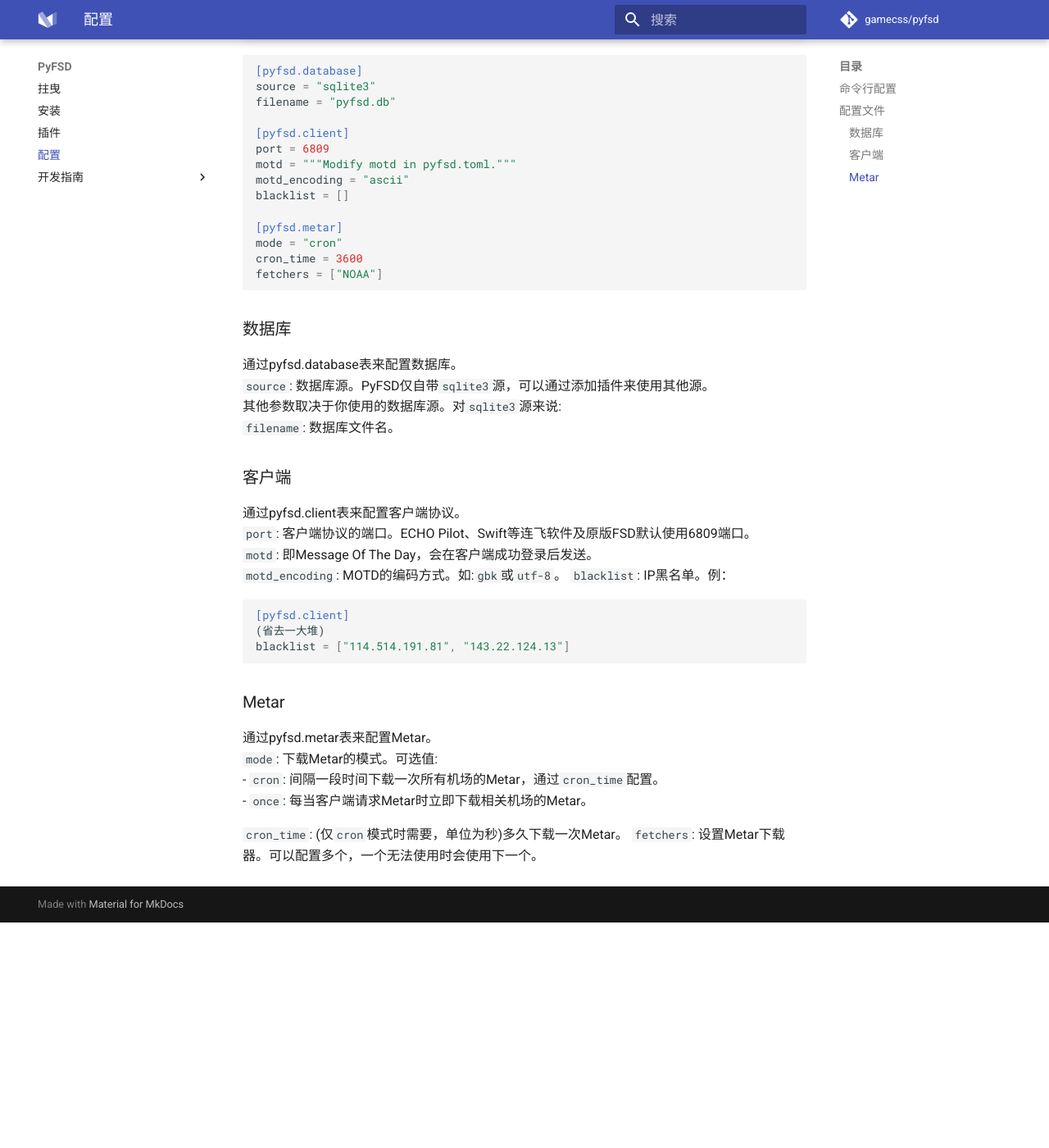
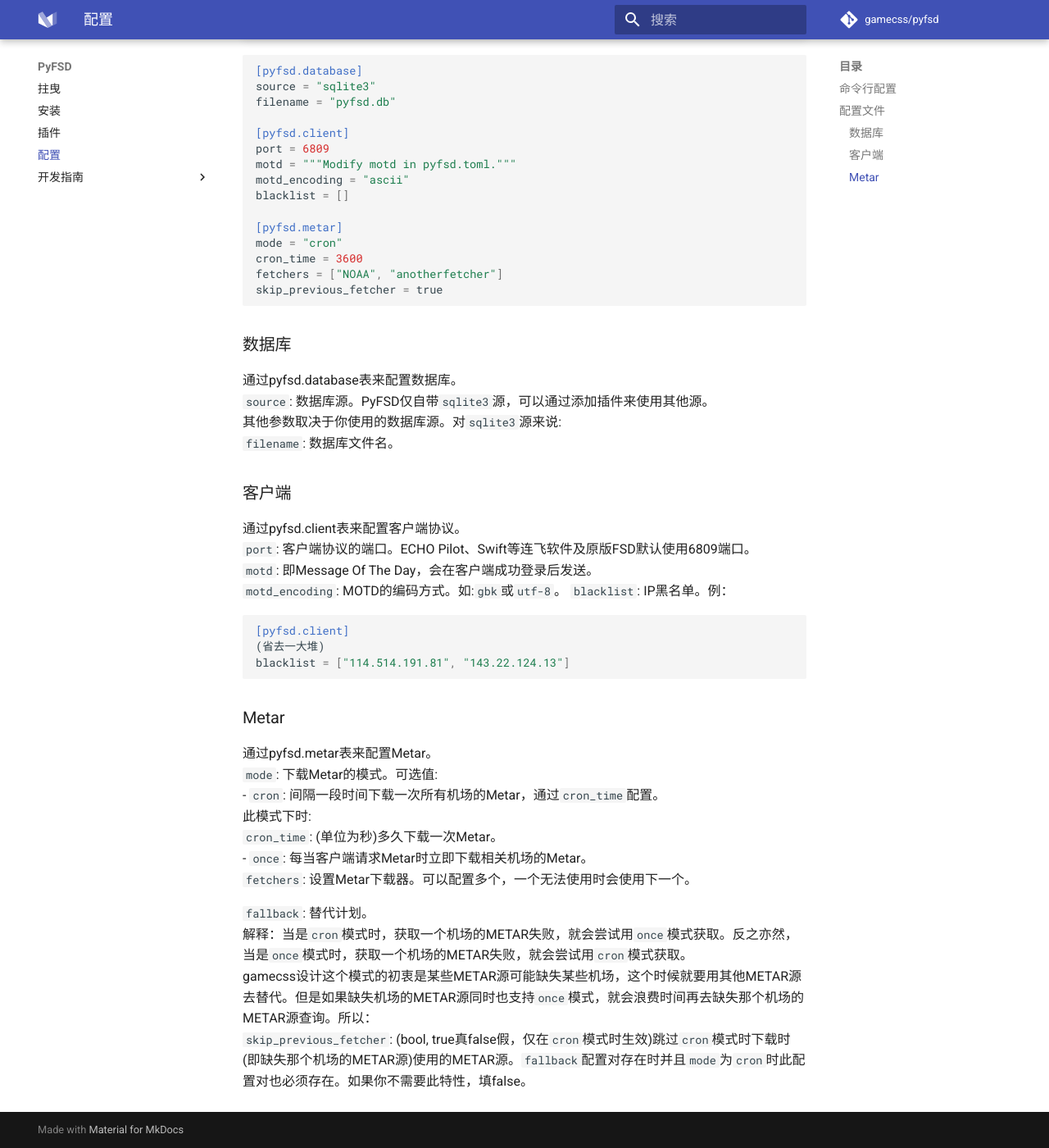
Before and after one commit to cfcsim/pyfsd, an MkDocs documentation site: the page built from docs/configure.md, in a window 1280 px wide and 1400 px high, scrolled down 584 px. Shown: the whole window at 82% size. Built offline with MkDocs 1.6.1 and Material for MkDocs 9.7.7, drawn with Linux system fonts in a browser that asks for light colours; comment, search, counter and statistics services are not loaded; before the commit the page ends 1709 px from its top, so only the background shows below that.

Commit message:
Fix skip previous fetcher, update docs

````diff
--- a/docs/configure.md
+++ b/docs/configure.md
@@ -29,7 +29,8 @@ blacklist = []
 [pyfsd.metar]
 mode = "cron"
 cron_time = 3600
-fetchers = ["NOAA"]
+fetchers = ["NOAA", "anotherfetcher"]
+skip_previous_fetcher = true
 ```
 ### 数据库
 通过pyfsd.database表来配置数据库。
@@ -51,7 +52,12 @@ blacklist = ["114.514.191.81", "143.22.124.13"]
 通过pyfsd.metar表来配置Metar。
 `mode`: 下载Metar的模式。可选值:
 - `cron`: 间隔一段时间下载一次所有机场的Metar，通过`cron_time`配置。
+此模式下时:
+`cron_time`: (单位为秒)多久下载一次Metar。
 - `once`: 每当客户端请求Metar时立即下载相关机场的Metar。
+`fetchers`: 设置Metar下载器。可以配置多个，一个无法使用时会使用下一个。
 
-`cron_time`: (仅`cron`模式时需要，单位为秒)多久下载一次Metar。
-`fetchers`: 设置Metar下载器。可以配置多个，一个无法使用时会使用下一个。
+`fallback`: 替代计划。
+解释：当是`cron`模式时，获取一个机场的METAR失败，就会尝试用`once`模式获取。反之亦然，当是`once`模式时，获取一个机场的METAR失败，就会尝试用`cron`模式获取。
+gamecss设计这个模式的初衷是某些METAR源可能缺失某些机场，这个时候就要用其他METAR源去替代。但是如果缺失机场的METAR源同时也支持`once`模式，就会浪费时间再去缺失那个机场的METAR源查询。所以：
+`skip_previous_fetcher`: (bool, true真false假，仅在`cron`模式时生效)跳过`cron`模式时下载时(即缺失那个机场的METAR源)使用的METAR源。`fallback`配置对存在时并且`mode`为`cron`时此配置对也必须存在。如果你不需要此特性，填false。
````
Also changed, not shown: 3 other files.
